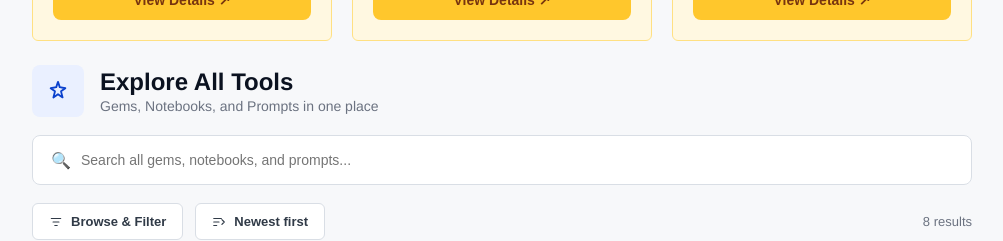
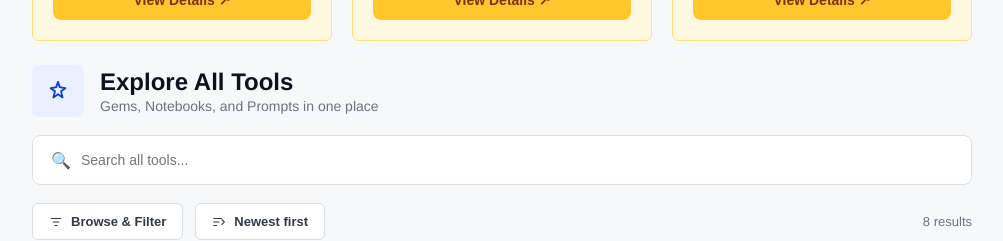
Before and after one commit to mspichiger/Dinoh-app, an Angular app in the folder Dinoh/: page / in a window 1280 px wide. Shown: the part 980-1221 px from the top of the page, without its empty margins (268-1271 px from the left). Built offline with nearby package versions, Linux system fonts and the light colour scheme.

Commit message:
fix: text

```diff
--- a/Dinoh/src/app/app.html
+++ b/Dinoh/src/app/app.html
@@ -239,7 +239,7 @@
 
             <div class="explore-search">
                 <span class="search-icon">🔍</span>
-                <input type="text" placeholder="Search all gems, notebooks, and prompts..." [ngModel]="exploreSearch()"
+                <input type="text" placeholder="Search all tools..." [ngModel]="exploreSearch()"
                     (ngModelChange)="exploreSearch.set($event)" name="exploreSearch" />
             </div>
 
```
